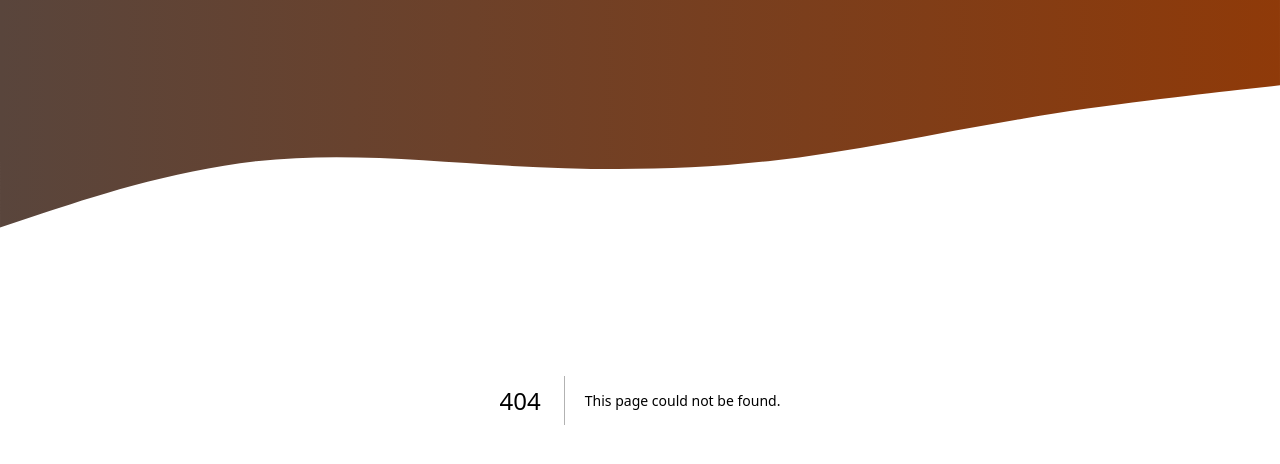
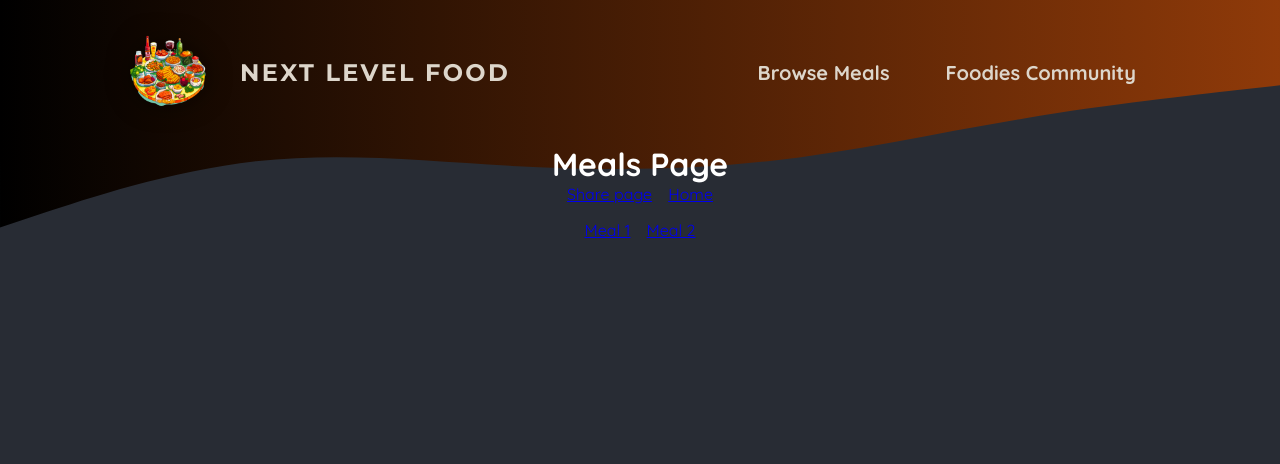
Before and after one commit to Hechprad/foodies-app-nextjs, a Next.js app: page /meals in a window 1280 px wide. Before the commit this address had no page. Shown: the top 464 px of the page. Built offline with nearby package versions, Linux system fonts and the light colour scheme.

Commit message:
feat: [develop] - Add main header component

```diff
--- /dev/null
+++ b/app/components/MainHeader/components/Background/index.module.css
@@ -0,0 +1,24 @@
+.background {
+  position: absolute;
+  width: 100%;
+  height: 320px;
+  top: 0;
+  left: 0;
+  z-index: -1;
+}
+
+.background svg {
+  display: block;
+  width: 100%;
+  height: auto;
+}
+
+.stop1 {
+  stop-color: "#59453c";
+  stop-opacity: 1;
+}
+
+.stop2 {
+  stop-color: #8f3a09;
+  stop-opacity: 1;
+}
--- /dev/null
+++ b/app/components/MainHeader/components/Background/index.tsx
@@ -0,0 +1,20 @@
+import classes from "./index.module.css";
+
+export default function Background() {
+  return (
+    <div className={classes.background}>
+      <svg xmlns="http://www.w3.org/2000/svg" viewBox="0 0 1440 320">
+        <defs>
+          <linearGradient id="gradient" x1="0%" y1="0%" x2="100%" y2="0%">
+            <stop offset="0%" className={classes.stop1} />
+            <stop offset="100%" className={classes.stop2} />
+          </linearGradient>
+        </defs>
+        <path
+          fill="url(#gradient)"
+          d="M0,256L48,240C96,224,192,192,288,181.3C384,171,480,181,576,186.7C672,192,768,192,864,181.3C960,171,1056,149,1152,133.3C1248,117,1344,107,1392,101.3L1440,96L1440,0L1392,0C1344,0,1248,0,1152,0C1056,0,960,0,864,0C768,0,672,0,576,0C480,0,384,0,288,0C192,0,96,0,48,0L0,0Z"
+        />
+      </svg>
+    </div>
+  );
+}
--- /dev/null
+++ b/app/components/MainHeader/index.module.css
@@ -0,0 +1,67 @@
+.header {
+  display: flex;
+  justify-content: space-between;
+  align-items: center;
+  padding: 2rem 1rem;
+}
+
+@media (min-width: 768px) {
+  .header {
+    padding: 2rem 10%;
+  }
+}
+
+.nav ul {
+  list-style: none;
+  margin: 0;
+  padding: 0;
+  display: flex;
+  gap: 1.5rem;
+  /* font-family: 'Montserrat', sans-serif; */
+  font-size: 1.25rem;
+}
+
+.nav a {
+  text-decoration: none;
+  color: #ddd6cb;
+  font-weight: bold;
+  padding: 0.5rem 1rem;
+  border-radius: 0.5rem;
+}
+
+.nav a:hover,
+.nav a:active {
+  background: linear-gradient(90deg, #ff8a05, #f9b331);
+  background-clip: text;
+  -webkit-background-clip: text;
+  -webkit-text-fill-color: transparent;
+  text-shadow: 0 0 18px rgba(248, 190, 42, 0.8);
+}
+
+.active {
+  background: linear-gradient(90deg, #ff8a05, #f9b331);
+  background-clip: text;
+  -webkit-background-clip: text;
+  -webkit-text-fill-color: transparent;
+}
+
+.logo {
+  display: flex;
+  align-items: center;
+  justify-content: center;
+  gap: 2rem;
+  text-decoration: none;
+  color: #ddd6cb;
+  font-weight: bold;
+  font-family: 'Montserrat', sans-serif;
+  letter-spacing: 0.15rem;
+  text-transform: uppercase;
+  font-size: 1.5rem;
+}
+
+.logo img {
+  width: 5rem;
+  height: 5rem;
+  object-fit: contain;
+  filter: drop-shadow(0 0 0.75rem rgba(0, 0, 0, 0.5));
+}
--- /dev/null
+++ b/app/components/MainHeader/index.tsx
@@ -0,0 +1,31 @@
+import Image from "next/image";
+import Link from "next/link";
+
+import logoImg from "@/assets/logo.png";
+import Background from "@/app/components/MainHeader/components/Background";
+
+import classes from "./index.module.css";
+
+export default function MainHeader() {
+  return (
+    <>
+      <Background />
+      <header className={classes.header}>
+        <Link className={classes.logo} href="/">
+          <Image alt="A plate with food on it" src={logoImg} priority />
+          Next Level Food
+        </Link>
+        <nav className={classes.nav}>
+          <ul>
+            <li>
+              <Link href="/meals">Browse Meals</Link>
+            </li>
+            <li>
+              <Link href="/community">Foodies Community</Link>
+            </li>
+          </ul>
+        </nav>
+      </header>
+    </>
+  );
+}
--- a/app/globals.css
+++ b/app/globals.css
@@ -31,26 +31,13 @@ body {
   -moz-osx-font-smoothing: grayscale;
 }
 
-.header-background {
-  position: absolute;
-  width: 100%;
-  height: 320px;
-  top: 0;
-  left: 0;
-  z-index: -1;
-}
-
 * {
   box-sizing: border-box;
   padding: 0;
   margin: 0;
 }
 
-svg {
-  display: block;
-  width: 100%;
-  height: auto;
-}
+
 
 .not-found,
 .error {
--- a/app/layout.tsx
+++ b/app/layout.tsx
@@ -1,6 +1,8 @@
 import type { Metadata } from "next";
 // import { Quicksand } from "next/font/google";
+
 import "./globals.css";
+import MainHeader from "@/app/components/MainHeader";
 
 // const geistSans = Geist({
 //   variable: "--font-geist-sans",
@@ -25,27 +27,7 @@ export default function RootLayout({
   return (
     <html lang="en">
       <body>
-        <div className="header-background">
-          <svg xmlns="http://www.w3.org/2000/svg" viewBox="0 0 1440 320">
-            <defs>
-              <linearGradient id="gradient" x1="0%" y1="0%" x2="100%" y2="0%">
-                <stop
-                  offset="0%"
-                  style={{ stopColor: "#59453c", stopOpacity: "1" }}
-                />
-                <stop
-                  offset="100%"
-                  style={{ stopColor: "#8f3a09", stopOpacity: "1" }}
-                />
-              </linearGradient>
-            </defs>
-            <path
-              fill="url(#gradient)"
-              d="M0,256L48,240C96,224,192,192,288,181.3C384,171,480,181,576,186.7C672,192,768,192,864,181.3C960,171,1056,149,1152,133.3C1248,117,1344,107,1392,101.3L1440,96L1440,0L1392,0C1344,0,1248,0,1152,0C1056,0,960,0,864,0C768,0,672,0,576,0C480,0,384,0,288,0C192,0,96,0,48,0L0,0Z"
-            />
-          </svg>
-        </div>
-
+        <MainHeader />
         {children}
       </body>
     </html>
--- /dev/null
+++ b/app/meals/page.tsx
@@ -0,0 +1,26 @@
+import Link from "next/link";
+
+export default function MealsPAge() {
+  return (
+    <main>
+      <h1 style={{ color: "white", textAlign: "center" }}>Meals Page</h1>
+      <div
+        style={{
+          display: "flex",
+          flexDirection: "column",
+          justifyContent: "center",
+          gap: "1rem",
+        }}
+      >
+        <div style={{ display: "flex", justifyContent: "center", gap: "1rem" }}>
+          <Link href="/meals/share">Share page</Link>
+          <Link href="/">Home</Link>
+        </div>
+        <div style={{ display: "flex", justifyContent: "center", gap: "1rem" }}>
+          <Link href="/meals/meal-1">Meal 1</Link>
+          <Link href="/meals/meal-2">Meal 2</Link>
+        </div>
+      </div>
+    </main>
+  );
+}
```
Also changed, not shown: app/community/page.tsx (added, +12 -0 lines), app/meals/[mealSlug]/page.tsx (added, +23 -0 lines), app/meals/share/page.tsx (added, +12 -0 lines), app/page.tsx (+7 -0 lines).
